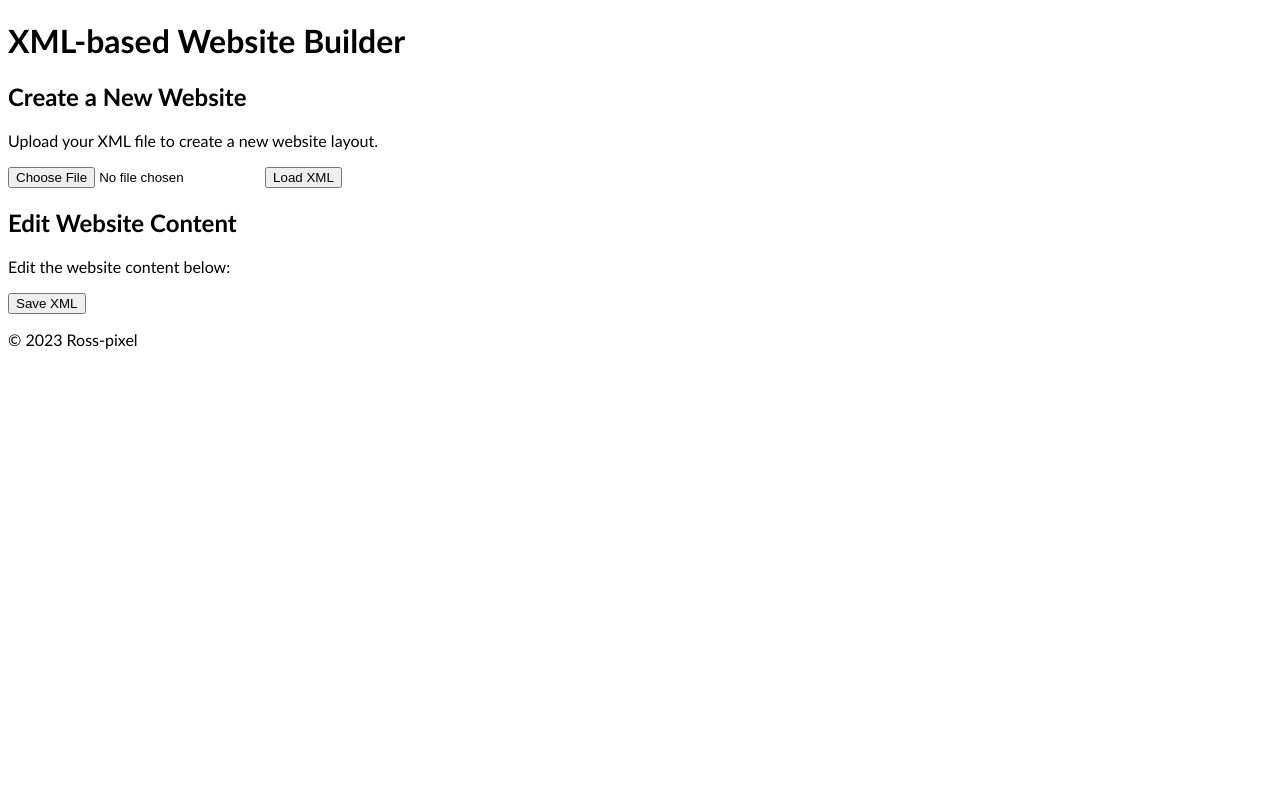
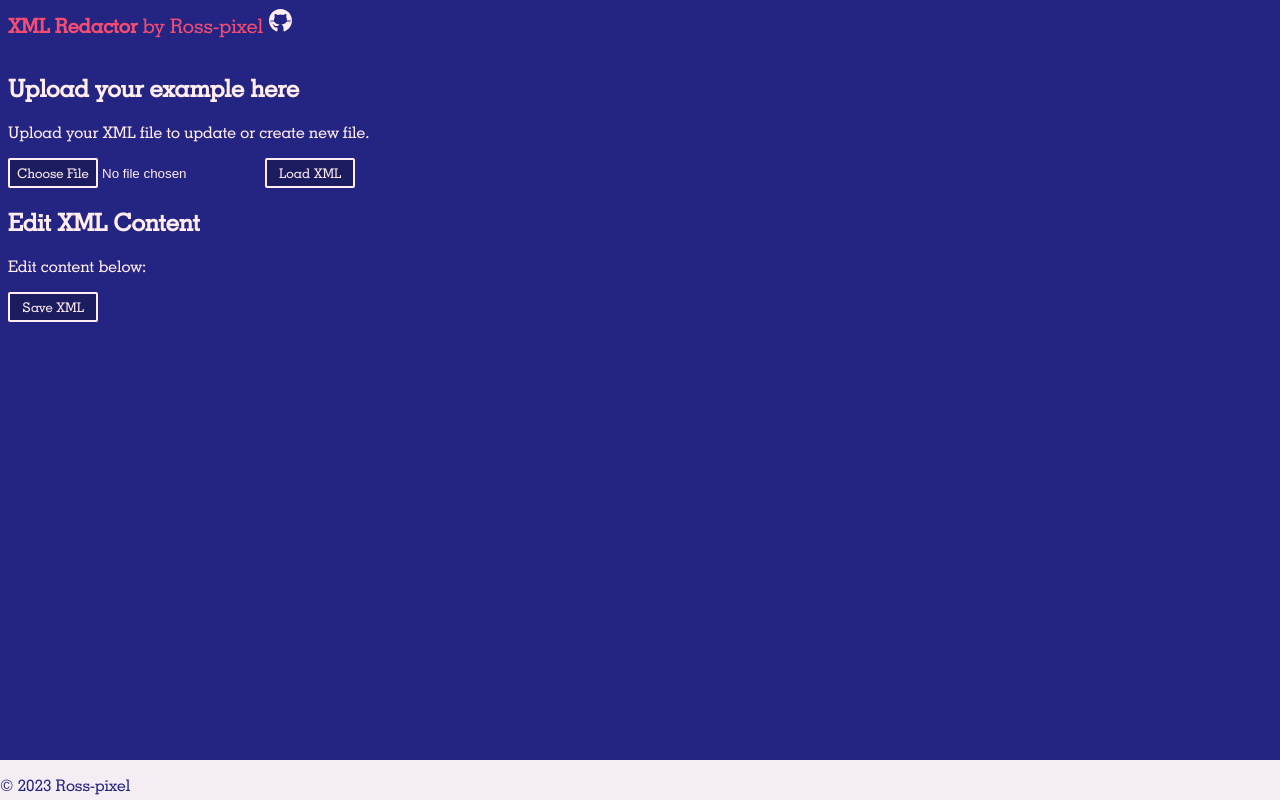
Before and after one commit to Ross-pixel/XML-Redactor, a plain HTML site: page index.html in a window 1280 px wide. Drawn offline with Linux system fonts and the light colour scheme.

Commit message:
change style and html texts, add new font

```diff
--- a/css/style.css
+++ b/css/style.css
@@ -1,10 +1,65 @@
+@font-face {
+  font-family: "GeoSlub";
+  src: url(fonts/geometric\ slabserif\ 703\ medium\ bt.ttf);
+}
 body {
-  font-family: Trebuchet MS, Lucida Grande, Lucida Sans Unicode, Lucida Sans,
-    Tahoma, sans-serif;
+  font-family: "GeoSlub", sans-serif;
+  color: #ffedf1;
+  display: flex;
+  flex-direction: column;
+  background-color: #242582;
+  margin: 0px;
+}
+
+button,
+input[type="file"]::file-selector-button {
+  font-family: "GeoSlub", sans-serif;
+  font-weight: lighter;
+  height: 30px;
+  width: 90px;
+  border-color: #ffedf1;
+  border-style: solid;
+  border-radius: 2px;
+  color: #ffedf1;
+  background-color: #1c1d61;
+}
+
+input[type="file"]::file-selector-button:hover,
+input[type="file"]::file-selector-button:focus,
+button:hover,
+button:focus {
+  height: 30px;
+  width: 90px;
+  border-color: #deccd0;
+  border-style: solid;
+  border-radius: 2px;
+  color: #deccd0;
+  background-color: #1a1b59;
+}
+
+.header-name {
+  font-size: 20px;
+  color: #f64c72;
+  margin: 8px;
+}
+
+.header-name a {
+  font-weight: 100;
+  color: #f64c72;
+  text-decoration-line: none;
+}
+
+.header-name a:hover {
+  color: #d44161;
+}
+
+main {
+  margin: 8px;
 }
 
 textarea {
-  font-family: "Courier New", Courier, monospace;
+  font-family: "GeoSlub", sans-serif;
+  font-size: larger;
 }
 
 .xml-element {
@@ -30,3 +85,21 @@ textarea {
   user-select: none; /* Non-prefixed version, currently
                                   supported by Chrome, Edge, Opera and Firefox */
 }
+
+footer {
+  padding-bottom: 10px;
+  position: fixed;
+  bottom: 0;
+  width: 100%;
+  height: 30px;
+  background-color: #fff8f9f3;
+  color: #242582;
+}
+
+.colors {
+  color: #242582;
+  color: #553d67;
+  color: #f64c72;
+  color: #99738e;
+  color: #2f2fa2;
+}
--- a/index.html
+++ b/index.html
@@ -3,25 +3,62 @@
   <head>
     <meta charset="UTF-8" />
     <meta name="viewport" content="width=device-width, initial-scale=1.0" />
-    <title>XML-based Website Builder</title>
+    <title>XML Redactor</title>
     <link rel="stylesheet" href="css/style.css" />
   </head>
   <body>
     <header>
-      <h1>XML-based Website Builder</h1>
+      <h1 class="header-name">
+        XML Redactor
+        <a href="https://github.com/Ross-pixel"
+          >by Ross-pixel
+          <svg
+            xmlns="http://www.w3.org/2000/svg"
+            x="0px"
+            y="0px"
+            width="25"
+            height="25"
+            viewBox="0,0,256,256"
+            style="fill: #000000"
+          >
+            <g
+              fill="#ffedf1"
+              fill-rule="nonzero"
+              stroke="none"
+              stroke-width="1"
+              stroke-linecap="butt"
+              stroke-linejoin="miter"
+              stroke-miterlimit="10"
+              stroke-dasharray=""
+              stroke-dashoffset="0"
+              font-family="none"
+              font-weight="none"
+              font-size="none"
+              text-anchor="none"
+              style="mix-blend-mode: normal"
+            >
+              <g transform="scale(5.12,5.12)">
+                <path
+                  d="M17.791,46.836c0.711,-0.306 1.209,-1.013 1.209,-1.836v-5.4c0,-0.197 0.016,-0.402 0.041,-0.61c-0.014,0.004 -0.027,0.007 -0.041,0.01c0,0 -3,0 -3.6,0c-1.5,0 -2.8,-0.6 -3.4,-1.8c-0.7,-1.3 -1,-3.5 -2.8,-4.7c-0.3,-0.2 -0.1,-0.5 0.5,-0.5c0.6,0.1 1.9,0.9 2.7,2c0.9,1.1 1.8,2 3.4,2c2.487,0 3.82,-0.125 4.622,-0.555c0.934,-1.389 2.227,-2.445 3.578,-2.445v-0.025c-5.668,-0.182 -9.289,-2.066 -10.975,-4.975c-3.665,0.042 -6.856,0.405 -8.677,0.707c-0.058,-0.327 -0.108,-0.656 -0.151,-0.987c1.797,-0.296 4.843,-0.647 8.345,-0.714c-0.112,-0.276 -0.209,-0.559 -0.291,-0.849c-3.511,-0.178 -6.541,-0.039 -8.187,0.097c-0.02,-0.332 -0.047,-0.663 -0.051,-0.999c1.649,-0.135 4.597,-0.27 8.018,-0.111c-0.079,-0.5 -0.13,-1.011 -0.13,-1.543c0,-1.7 0.6,-3.5 1.7,-5c-0.5,-1.7 -1.2,-5.3 0.2,-6.6c2.7,0 4.6,1.3 5.5,2.1c1.699,-0.701 3.599,-1.101 5.699,-1.101c2.1,0 4,0.4 5.6,1.1c0.9,-0.8 2.8,-2.1 5.5,-2.1c1.5,1.4 0.7,5 0.2,6.6c1.1,1.5 1.7,3.2 1.6,5c0,0.484 -0.045,0.951 -0.11,1.409c3.499,-0.172 6.527,-0.034 8.204,0.102c-0.002,0.337 -0.033,0.666 -0.051,0.999c-1.671,-0.138 -4.775,-0.28 -8.359,-0.089c-0.089,0.336 -0.197,0.663 -0.325,0.98c3.546,0.046 6.665,0.389 8.548,0.689c-0.043,0.332 -0.093,0.661 -0.151,0.987c-1.912,-0.306 -5.171,-0.664 -8.879,-0.682c-1.665,2.878 -5.22,4.755 -10.777,4.974v0.031c2.6,0 5,3.9 5,6.6v5.4c0,0.823 0.498,1.53 1.209,1.836c9.161,-3.032 15.791,-11.672 15.791,-21.836c0,-12.682 -10.317,-23 -23,-23c-12.683,0 -23,10.318 -23,23c0,10.164 6.63,18.804 15.791,21.836z"
+                ></path>
+              </g>
+            </g>
+          </svg>
+        </a>
+      </h1>
     </header>
 
     <main>
       <section>
-        <h2>Create a New Website</h2>
-        <p>Upload your XML file to create a new website layout.</p>
+        <h2>Upload your example here</h2>
+        <p>Upload your XML file to update or create new file.</p>
         <input type="file" id="xmlFileInput" />
         <button onclick="loadAndFormatXml()">Load XML</button>
       </section>
 
       <section>
-        <h2>Edit Website Content</h2>
-        <p>Edit the website content below:</p>
+        <h2>Edit XML Content</h2>
+        <p>Edit content below:</p>
         <textarea id="xmlEditor" rows="10" style="display: none"></textarea>
         <button id="saveButton" onclick="saveXml()">Save XML</button>
         <div id="preview"></div>
```
Also changed, not shown: css/fonts/geometric slabserif 703 medium bt.ttf (added).
